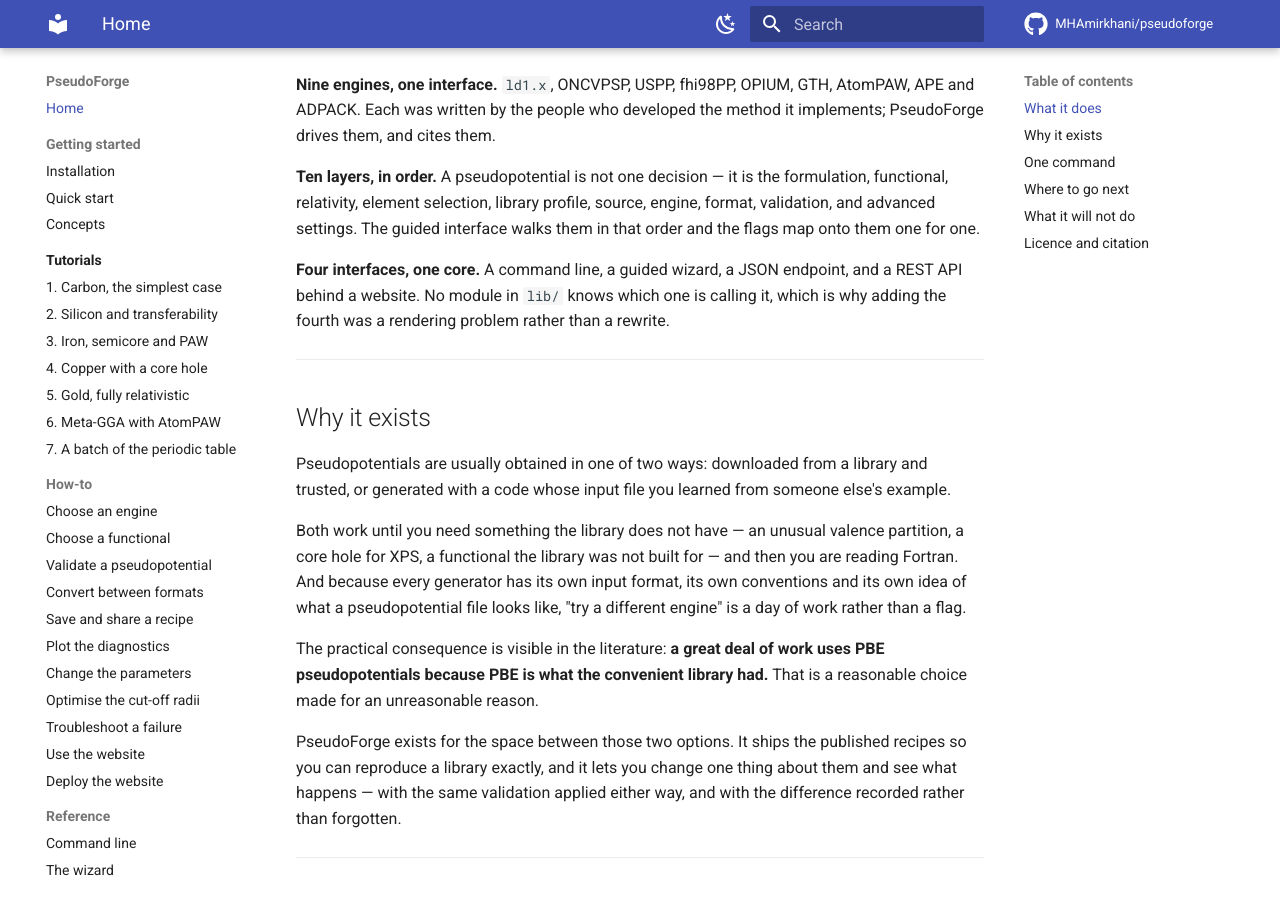
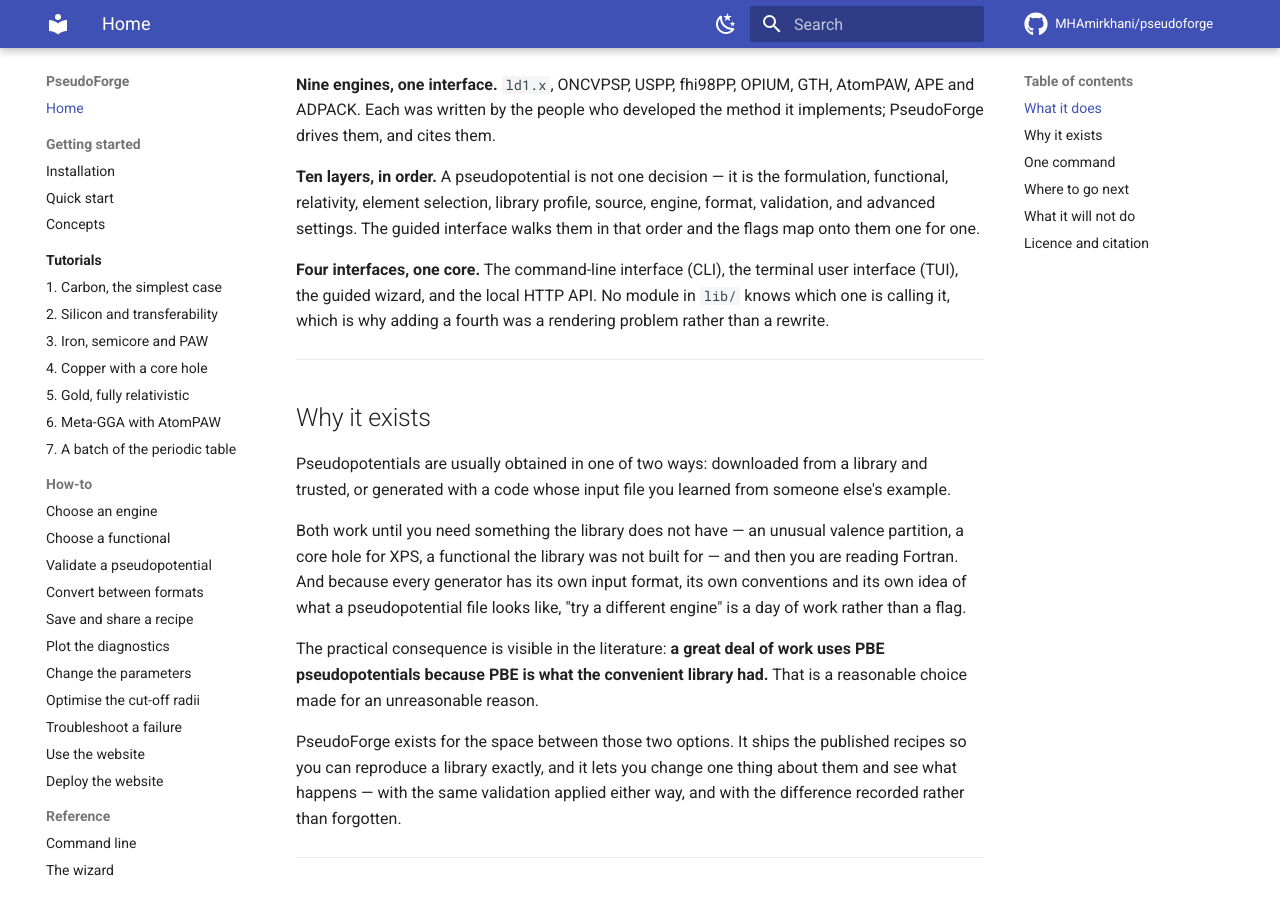
Before and after one commit to MHAmirkhani/PseudoForge, an MkDocs documentation site: the page built from docs/index.md, in a window 1280 px wide and 900 px high, scrolled down 369 px. Built offline with MkDocs 1.6.1 and Material for MkDocs 9.7.7, drawn with Linux system fonts in a browser that asks for light colours; comment, search, counter and statistics services are not loaded.

Commit message:
docs(index): reconcile landing page with the current code

```diff
--- a/docs/index.md
+++ b/docs/index.md
@@ -21,10 +21,10 @@ formulation, functional, relativity, element selection, library profile,
 source, engine, format, validation, and advanced settings. The guided interface
 walks them in that order and the flags map onto them one for one.
 
-**Four interfaces, one core.** A command line, a guided wizard, a JSON
-endpoint, and a REST API behind a website. No module in `lib/` knows which one
-is calling it, which is why adding the fourth was a rendering problem rather
-than a rewrite.
+**Four interfaces, one core.** The command-line interface (CLI), the
+terminal user interface (TUI), the guided wizard, and the local HTTP API. No
+module in `lib/` knows which one is calling it, which is why adding a fourth
+was a rendering problem rather than a rewrite.
 
 ---
 
```
